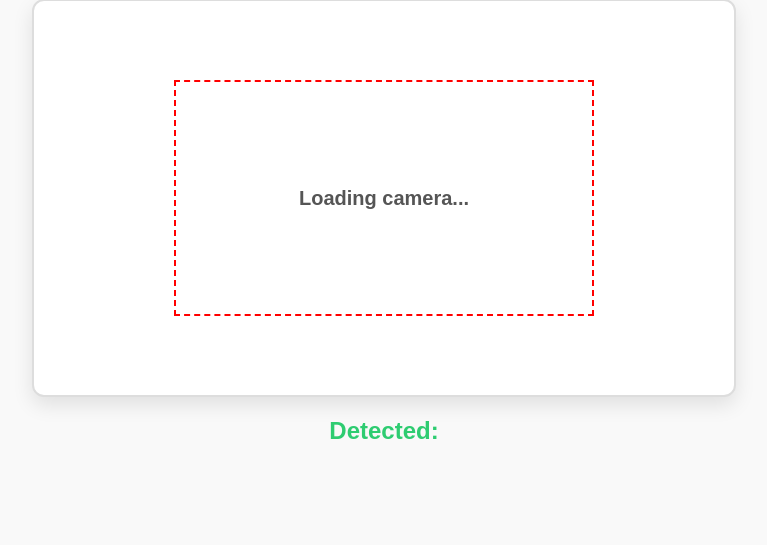
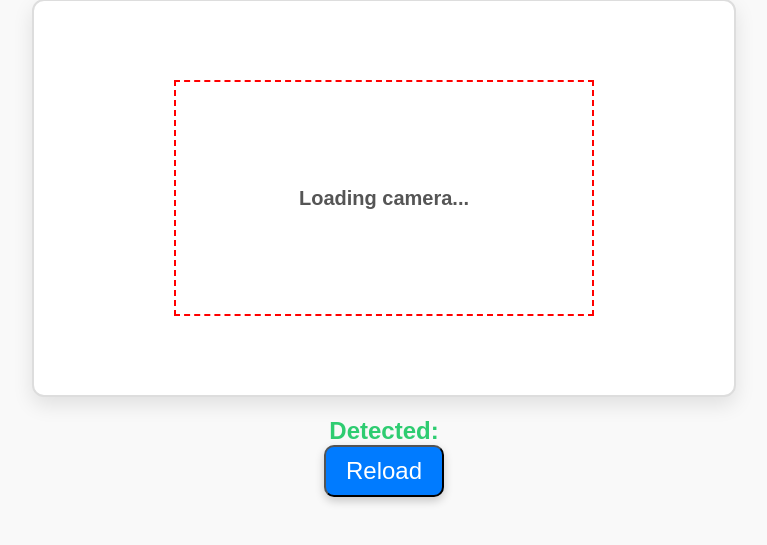
Before and after one commit to developbyarya/realtime-ocr, a Python web app: template templates/index.html in a window 1280 px wide. Shown: the part 178-723 px from the top of the page, without its empty margins (256-1023 px from the left). Run offline with Jinja, Linux system fonts and the light colour scheme; the template is opened without the code that fills it, so the values that code supplies are empty; some libraries are stand-ins or nearby versions.

Commit message:
add reload button - back button - fix timeout time

```diff
--- a/static/main_script.js
+++ b/static/main_script.js
@@ -22,6 +22,7 @@ async function getDevices() {
 }
 async function startCamera(deviceId) {
   cameraReadyTime = Date.now() + 3000;
+  scanStartTime = cameraReadyTime;
   if (currentStream) {
     currentStream.getTracks().forEach((track) => track.stop());
   }
@@ -54,8 +55,8 @@ async function setupCamera() {
   });
 
   deviceSelector.onchange = () => {
+    scanStartTime = Date.now();
     document.getElementById("cameraStatus").style.display = "block";
-    cameraReadyTime = Date.now() + 3000;
     document.getElementById("cameraStatus").innerText = "Loading camera!";
     startCamera(deviceSelector.value);
     setTimeout(() => {
--- a/static/style.css
+++ b/static/style.css
@@ -106,6 +106,17 @@ canvas {
   border: 1px solid #ccc;
 }
 
+.reload-btn {
+  padding: 10px 20px;
+  font-size: 1.5rem;
+  background-color: #007bff;
+  color: white;
+  text-decoration: none;
+  border-radius: 10px;
+  box-shadow: 0 4px 10px rgba(0, 0, 0, 0.2);
+  transition: background-color 0.3s ease;
+}
+
 /* --- MEDIA QUERIES --- */
 @media (max-width: 600px) {
   body {
--- a/templates/index.html
+++ b/templates/index.html
@@ -22,7 +22,10 @@
     <canvas id="canvas"></canvas>
 
     <div id="result">Detected:</div>
-    <a href="/" id="back-button" style="display: none"> -Kembali</a>
+    <button onclick="window.location.reload();" class="reload-btn">
+      Reload
+    </button>
+    <!-- <a href="/" id="back-button" style="display: none"> -Kembali</a> -->
     <!-- <button id="reset-btn" onclick="resetFuction()">Ulangi</button> -->
     <!-- <h3>Cropped Preview</h3> -->
     <!-- <canvas
```
Also changed, not shown: 1 other file.
